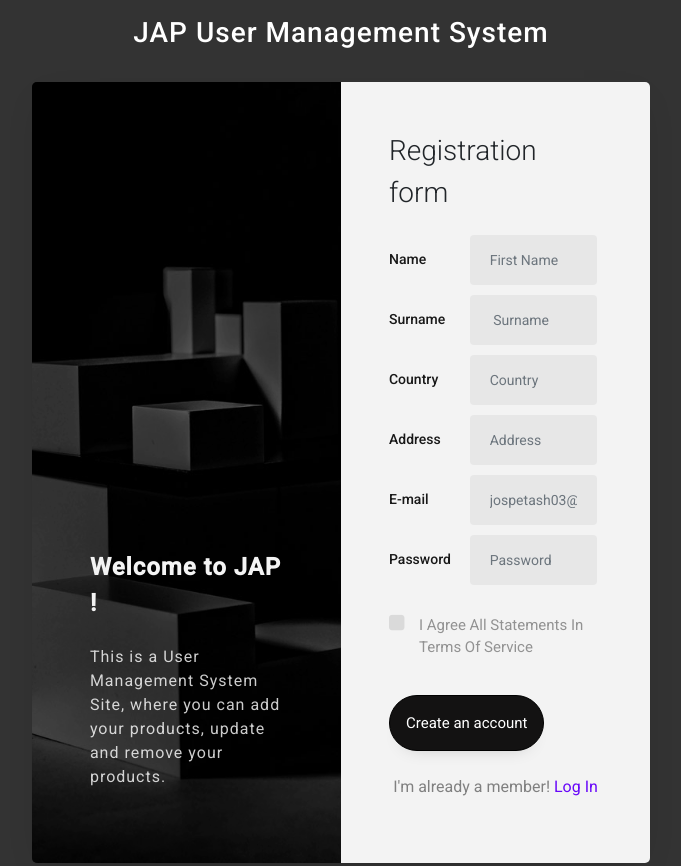
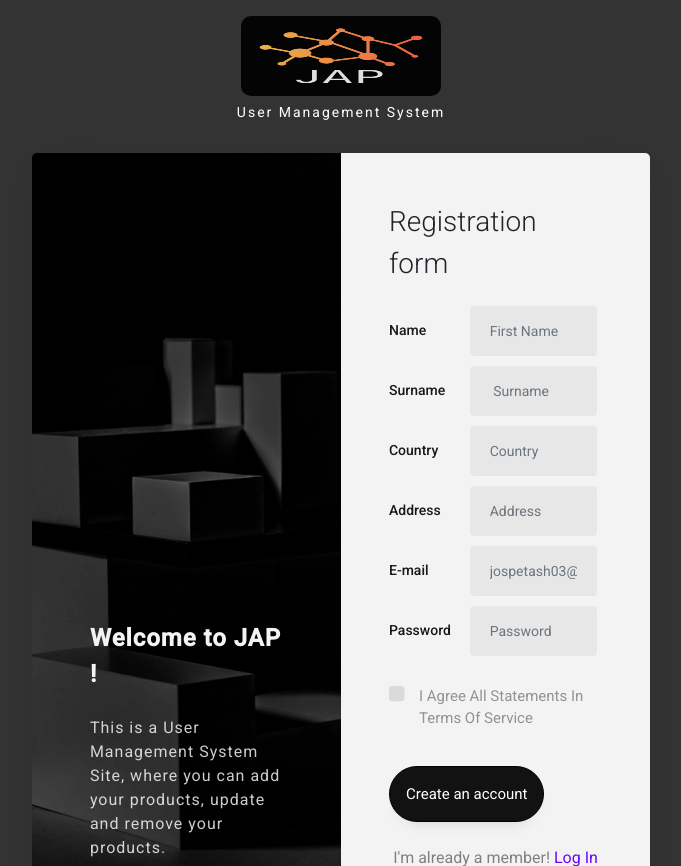
Before and after one commit to whiteroach/mongo-team-project, a Node server app: page / in a window 1280 px wide. Shown: the top 866 px of the page, without its empty margins (299-980 px from the left). Run offline with Node 20, Linux system fonts and the light colour scheme; some libraries are stand-ins or nearby versions.

Commit message:
added new logo

```diff
--- a/app.js
+++ b/app.js
@@ -25,9 +25,15 @@ mongoose
     console.log(err);
   });
 
+// registration form
 app.get("/", (req, res) => {
   res.render("registration");
 });
+
+// login form
+// app.get("/login", (req, res) => {
+//   res.render("login");
+// });
 //********BODY PARSER****** */
 app.use(express.json());
 
--- a/public/css/main.css
+++ b/public/css/main.css
@@ -12,6 +12,18 @@
 }
 body {
   background-color: #333;
+}
+.logo {
+  width: 200px;
+  height: 80px;
+  background-color: #f3f3f3;
+  border-radius: 10px;
+  opacity: 0.9;
+}
+.subtitle {
+  color: #fff;
+  letter-spacing: 2px;
+  font-size: 14px;
 }
 /*** Registration form start ***/
 .ftco-section {
--- a/views/layout.hbs
+++ b/views/layout.hbs
@@ -13,7 +13,7 @@
        <link rel="stylesheet" href="/css/main.css">
 </head>
 <body>
-     <h2 class="heading-section text-center mt-3">JAP User Management System
+     <h2 class="heading-section text-center mt-3"><img src="/images/logo.png" class="logo"alt="JAP logo"> <span class="subtitle mt-2">User Management System</span>
     </h2>
         {{!-- contents --}}
     {{{body}}}
```
Also changed, not shown: public/images/logo.png (added).
